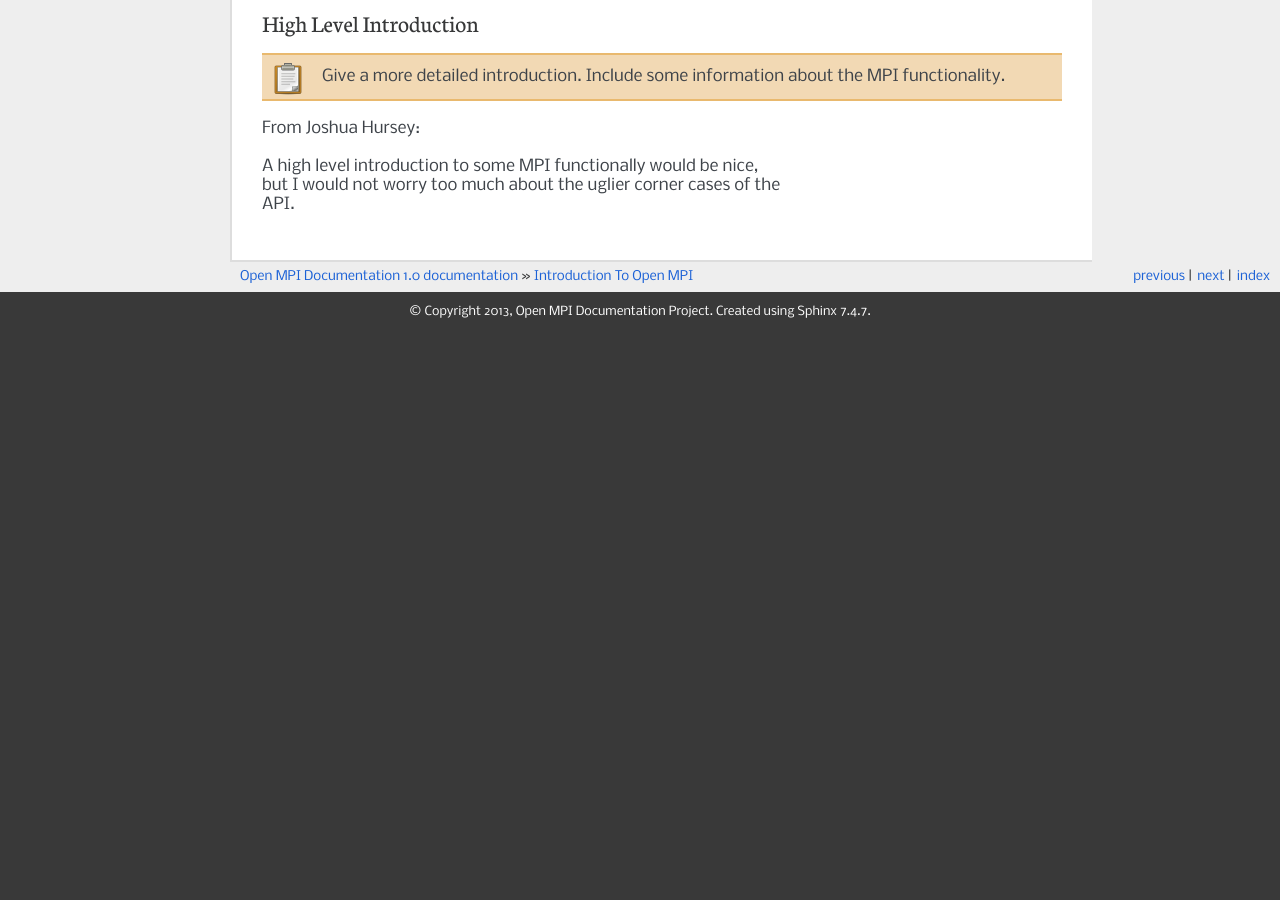
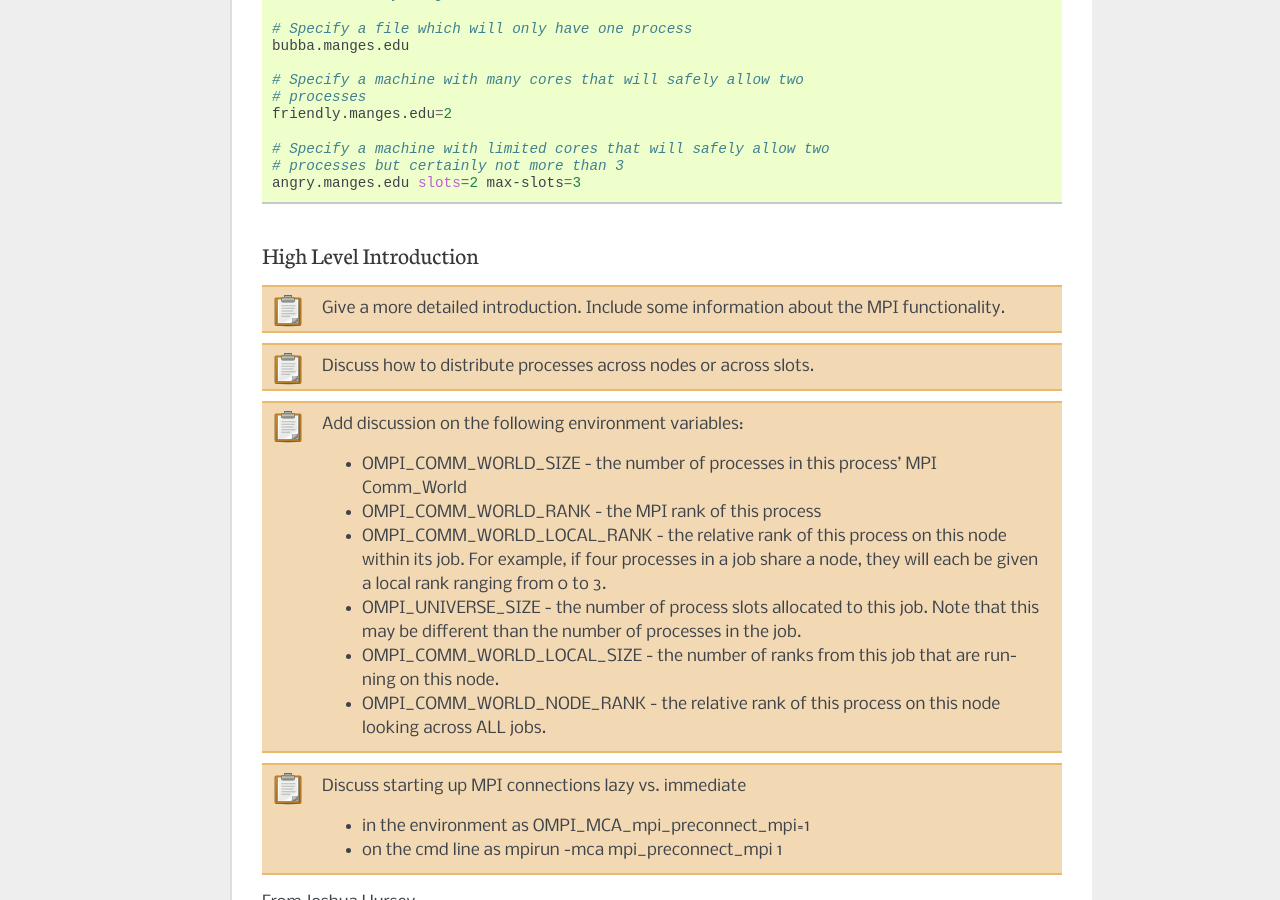
Before and after one commit to anhzhang/docs, a Sphinx documentation site: the page built from userManual/source/introduction.rst, in a window 1280 px wide and 900 px high, scrolled down 2424 px. Built offline with Sphinx 7.4.7, drawn with Linux system fonts in a browser that asks for light colours; before the commit the page ends 2755 px from its top, so only the background shows below that; some of the changed text lies outside the part shown.

Commit message:
Added notes on topics to add to the compilation and execution chapter

```diff
--- a/userManual/source/introduction.rst
+++ b/userManual/source/introduction.rst
@@ -45,6 +45,16 @@
 
 .. todo::
    Discuss in more detail how to compile and execute a process.
+
+   * BProc versions 3 and 4 with LSF
+   * Sun Grid Engine (SGE), and the open source Grid Engine (support first introduced in Open MPI v1.2)
+   * PBS Pro, Torque, and Open PBS
+   * LoadLeveler scheduler (full support since 1.1.1)
+   * rsh / ssh
+   * SLURM
+   * XGrid
+   * Yod (Cray XT-3 and XT-4)
+
 
 
 --------------
@@ -173,6 +183,26 @@
    Give a more detailed introduction. Include some information about the
    MPI functionality.
 
+.. todo::
+   Discuss how to distribute processes across nodes or across slots.
+
+.. todo::
+   Add discussion on the following environment variables:
+
+   * OMPI_COMM_WORLD_SIZE - the number of processes in this process' MPI Comm_World
+   * OMPI_COMM_WORLD_RANK - the MPI rank of this process
+   * OMPI_COMM_WORLD_LOCAL_RANK - the relative rank of this process on this node within its job. For example, if four processes in a job share a node, they will each be given a local rank ranging from 0 to 3.
+   * OMPI_UNIVERSE_SIZE - the number of process slots allocated to this job. Note that this may be different than the number of processes in the job.
+   * OMPI_COMM_WORLD_LOCAL_SIZE - the number of ranks from this job that are running on this node.
+   * OMPI_COMM_WORLD_NODE_RANK - the relative rank of this process on
+     this node looking across ALL jobs.
+
+.. todo::
+   Discuss starting up MPI connections lazy vs. immediate
+
+   * in the environment as OMPI_MCA_mpi_preconnect_mpi=1
+   * on the cmd line as mpirun -mca mpi_preconnect_mpi 1
+
 From Joshua Hursey:
 
 
```
